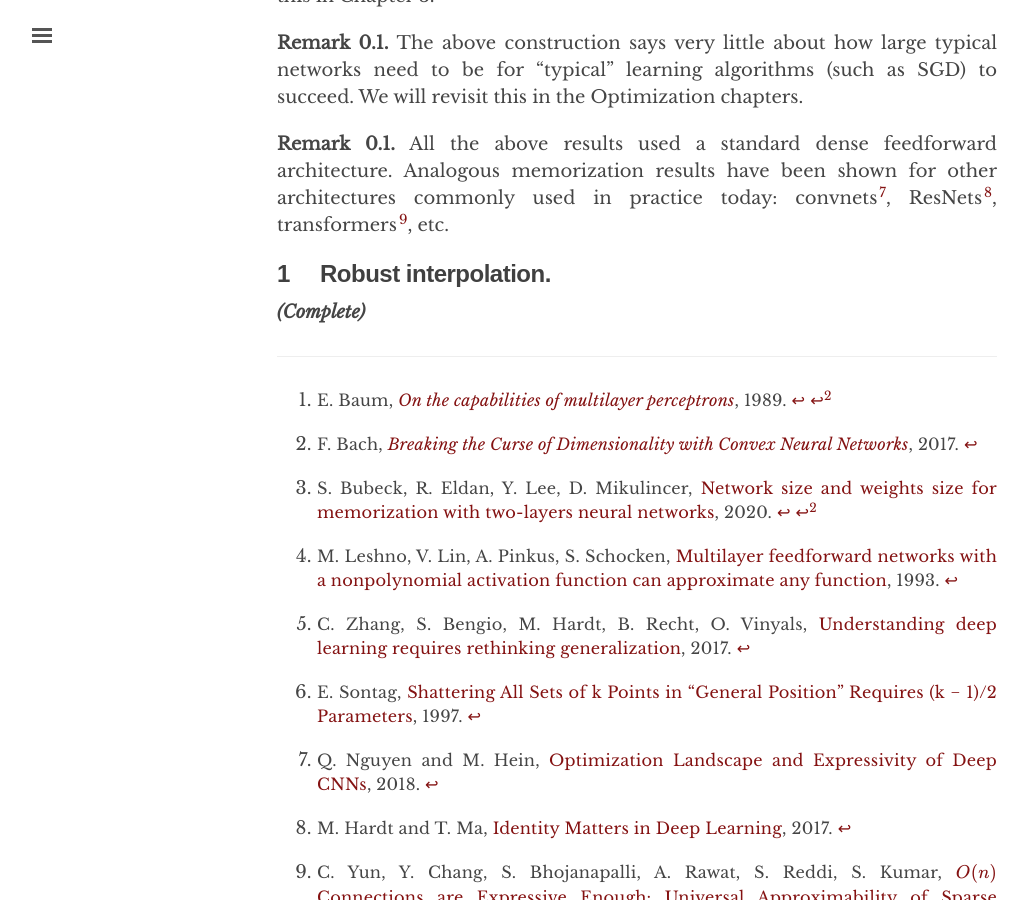
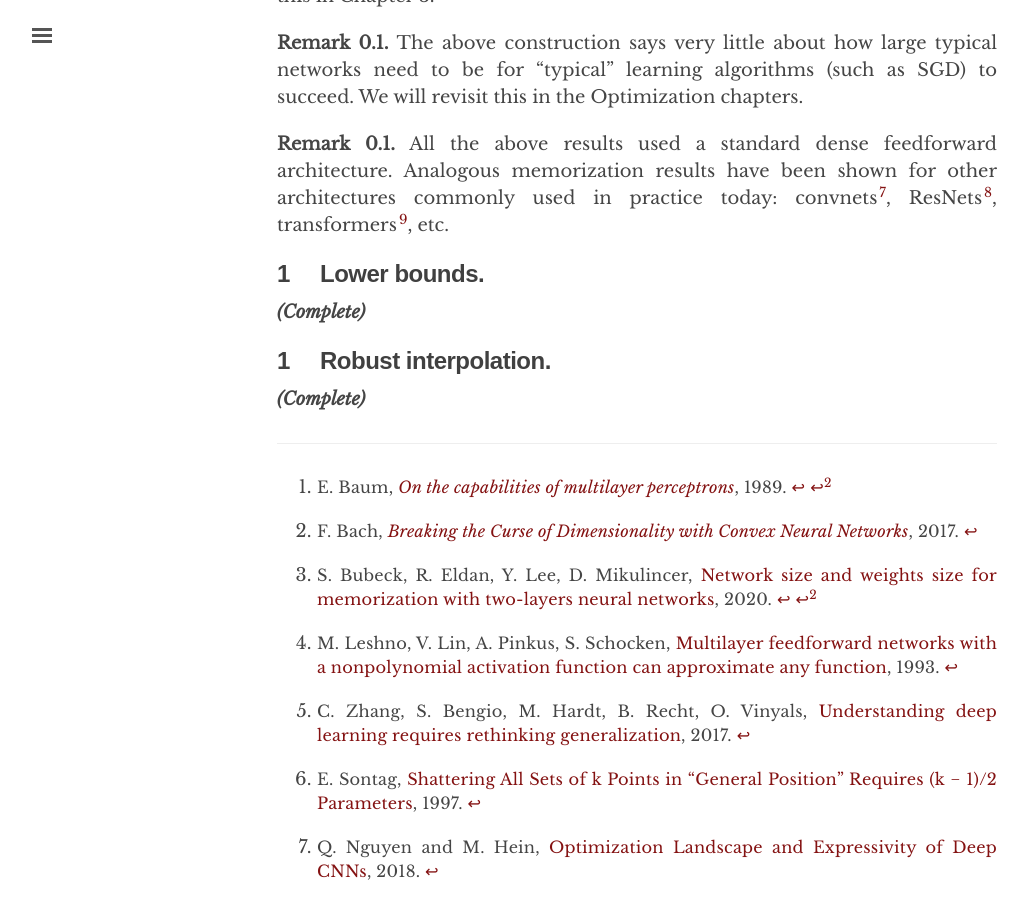
Before and after one commit to chinmayhegde/fodl, a Jekyll site: the page built from _posts/2022-01-18-representation01.md, in a window 1280 px wide and 900 px high, scrolled down 6993 px. Shown: the whole window, without its empty margins (3-1031 px from the left). Built offline with Jekyll 4.4.1, drawn with Linux system fonts in a browser that asks for light colours; nearby versions of some CDN libraries.

Commit message:
Update 2022-01-18-representation01.md

```diff
--- a/_posts/2022-01-18-representation01.md
+++ b/_posts/2022-01-18-representation01.md
@@ -195,6 +195,11 @@ The above construction says very little about how large typical networks need to
 All the above results used a standard dense feedforward architecture. Analogous memorization results have been shown for other architectures commonly used in practice today: convnets[^cnn], ResNets[^resnet], transformers[^xformers], etc.
 {:.remark}
 
+## Lower bounds
+{:.label}
+
+**_(Complete)_**
+
 
 ## Robust interpolation
 {:.label}
```
